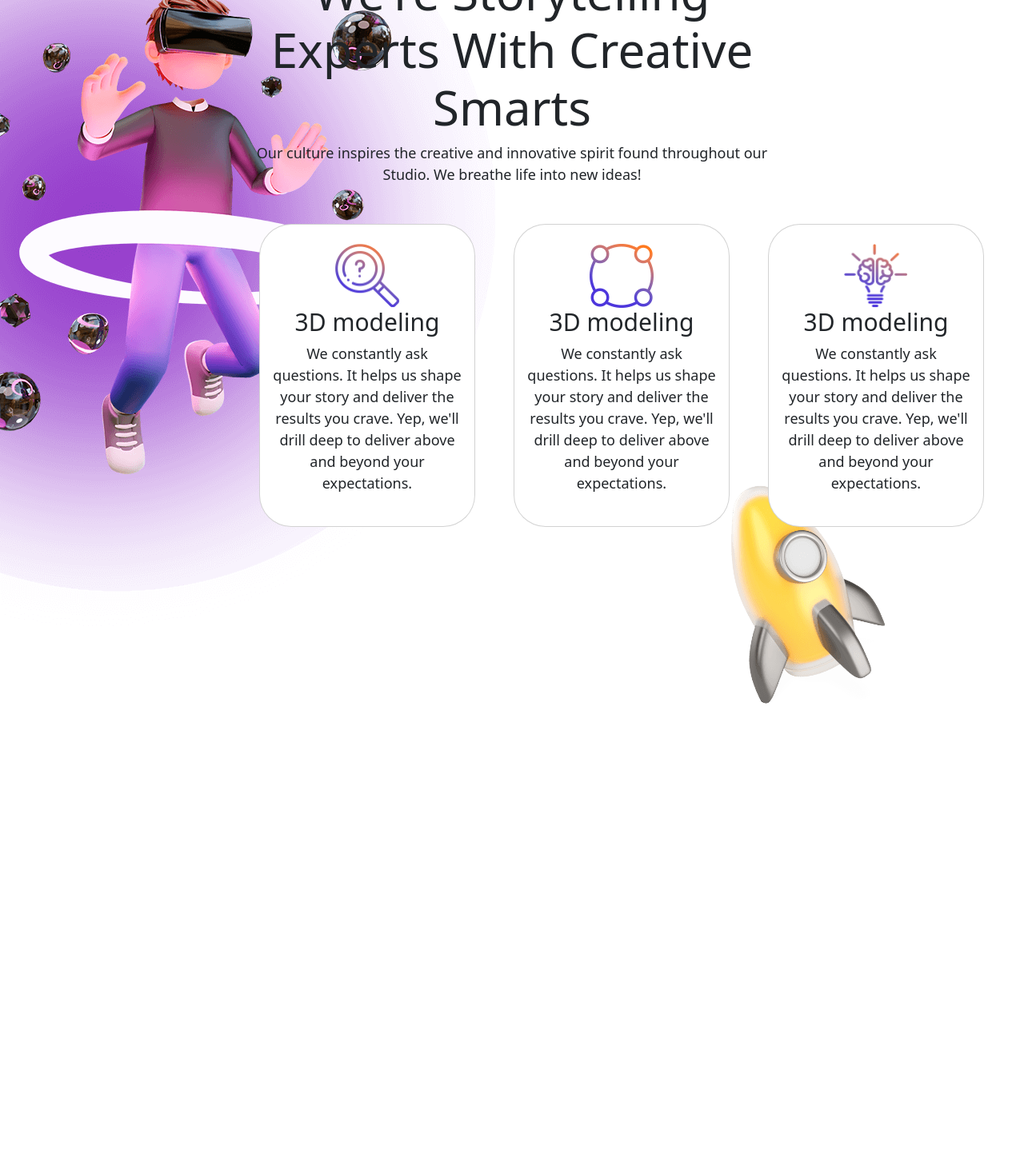
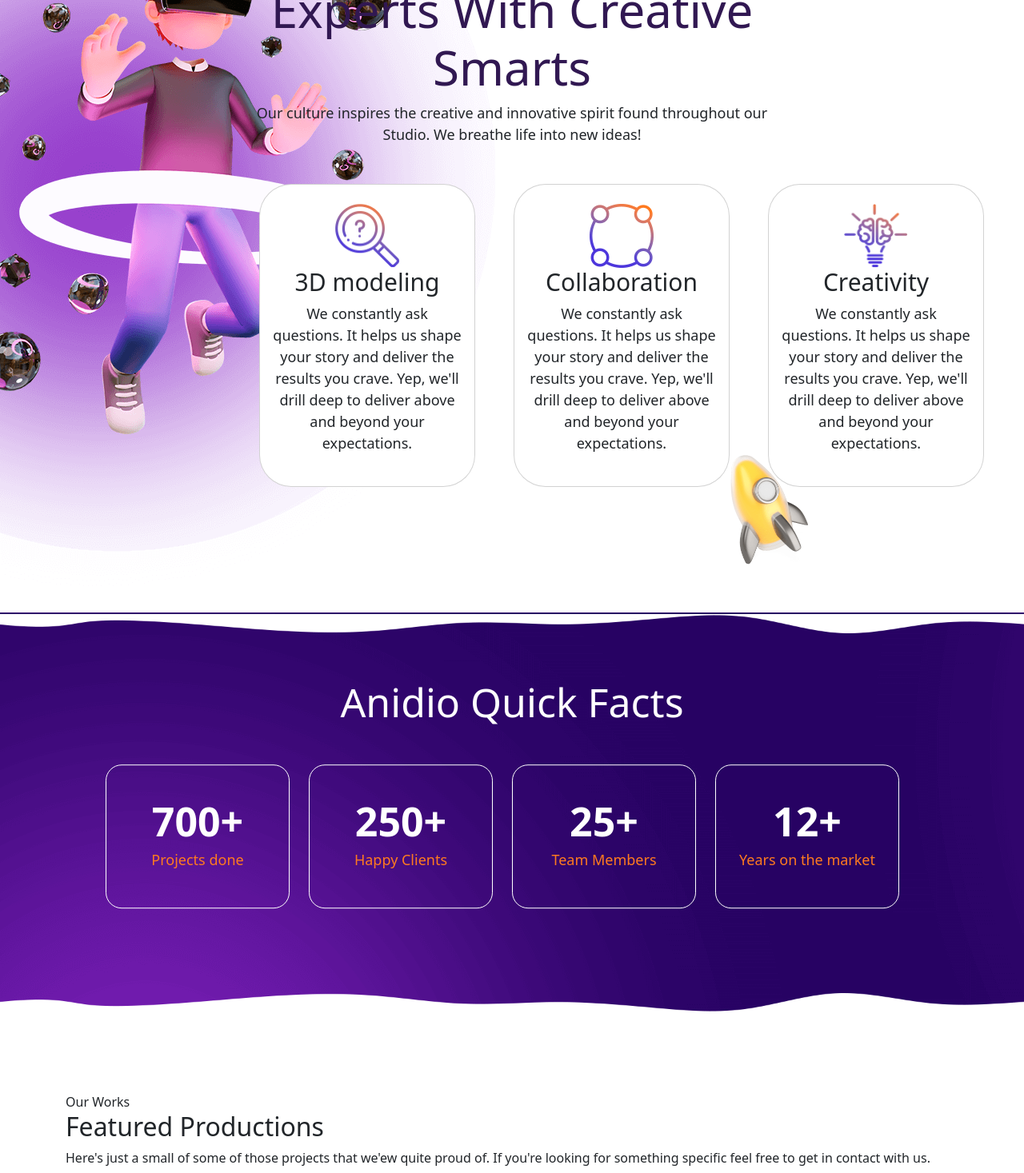
Before and after one commit to AndreaRaguso/proj-html-vuejs, a Vue app: page / in a window 1280 px wide. Shown: the part 1330-2797 px from the top of the page at 80% size. Before the commit the page ends 2246 px from the top, so only its background shows below. Built offline with nearby package versions, Linux system fonts and the light colour scheme.

Commit message:
section counter finita

```diff
--- /dev/null
+++ b/src/components/AppCount.vue
@@ -0,0 +1,54 @@
+<script>
+
+export default {
+    name: 'AppCount',
+    data() {
+        return {
+
+        }
+    },
+}
+
+</script>
+
+<template>
+
+    <section id="counter">
+        <div class=" position-relative">
+            <div class=" position-absolute">
+                <img class="w-100" src="../assets/img/shape-top.png" alt="shapetop">
+            </div>
+            <div class="count">
+                <div class="content">
+                    <h1 class="text-center">Anidio Quick Facts</h1>
+                    <div class="d-flex my-5">
+                        <div class="card-count me-4">
+                            <h1><span id="n1"></span>+</h1>
+                            <h5>Projects done</h5>
+                        </div>
+                        <div class="card-count me-4">
+                            <h1><span id="n2"></span>+</h1>
+                            <h5>Happy Clients</h5>
+                        </div>
+                        <div class="card-count me-4">
+                            <h1><span id="n3"></span>+</h1>
+                            <h5>Team Members</h5>
+                        </div>
+                        <div class="card-count me-4">
+                            <h1><span id="n4"></span>+</h1>
+                            <h5>Years on the market</h5>
+                        </div>
+                    </div>
+                </div>
+            </div>
+            <div class="position-absolute shape-b">
+                <img class="w-100" src="../assets/img/shape-bottom.png" alt="shapebottom">
+            </div>
+        </div>
+    </section>
+
+</template>
+
+<style lang="scss" scoped>
+
+</style>
--- a/src/components/AppMain.vue
+++ b/src/components/AppMain.vue
@@ -1,7 +1,16 @@
 <script>
+
+import AppSmart from '../components/AppSmart.vue';
+import AppCount from '../components/AppCount.vue';
+import AppWorks from '../components/AppWorks.vue';
 
 export default {
     name: 'AppMain',
+    components: {
+        AppSmart,
+        AppCount,
+        AppWorks,
+    },
     data() {
         return {
 
@@ -13,43 +22,9 @@ export default {
 
 <template>
 
-    <section id="smart" class="d-flex position-relative">
-        <div class=" position-absolute smart-man">
-            <img src="../assets/img/smart.png" alt="smart">
-        </div>
-        <div class="container-lg d-flex justify-content-center">
-            <div class="text-center text-smart">
-                <h5>Our Love For Animation</h5>
-                <h2>We're Storytelling Experts With Creative Smarts</h2>
-                <p class="mb-5">Our culture inspires the creative and innovative spirit found throughout our Studio. We
-                    breathe life
-                    into new ideas!</p>
-                <div class="d-flex position-absolute">
-                    <div class="card py-4 px-3 mx-4">
-                        <img src="../assets/img/smart1.png" class="mx-auto" alt="smart1">
-                        <h1>3D modeling</h1>
-                        <p>We constantly ask questions. It helps us shape your story and deliver the results you crave.
-                            Yep, we'll drill deep to deliver above and beyond your expectations.</p>
-                    </div>
-                    <div class="card py-4 px-3 mx-4">
-                        <img src="../assets/img/smart2.png" class="mx-auto" alt="smart2">
-                        <h1>3D modeling</h1>
-                        <p>We constantly ask questions. It helps us shape your story and deliver the results you crave.
-                            Yep, we'll drill deep to deliver above and beyond your expectations.</p>
-                    </div>
-                    <div class="card py-4 px-3 mx-4">
-                        <img src="../assets/img/smart3.png" class="mx-auto" alt="smart3">
-                        <h1>3D modeling</h1>
-                        <p>We constantly ask questions. It helps us shape your story and deliver the results you crave.
-                            Yep, we'll drill deep to deliver above and beyond your expectations.</p>
-                    </div>
-                </div>
-            </div>
-        </div>
-        <div class="position-absolute smart-4">
-            <img src="../assets/img/smart4.png" alt="smart4">
-        </div>
-    </section>
+    <AppSmart />
+    <AppCount />
+    <AppWorks />
 
 </template>
 
--- /dev/null
+++ b/src/components/AppSmart.vue
@@ -0,0 +1,58 @@
+<script>
+
+export default {
+    name: 'AppSmart',
+    data() {
+        return {
+
+        }
+    },
+}
+
+</script>
+
+<template>
+
+    <section id="smart" class="d-flex position-relative">
+        <div class=" position-absolute smart-man">
+            <img src="../assets/img/smart.png" alt="smart">
+        </div>
+        <div class="container-lg d-flex justify-content-center">
+            <div class="text-center text-smart">
+                <h5>Our Love For Animation</h5>
+                <h2>We're Storytelling Experts With Creative Smarts</h2>
+                <p class="mb-5">Our culture inspires the creative and innovative spirit found throughout our Studio. We
+                    breathe life
+                    into new ideas!</p>
+                <div class="d-flex position-absolute">
+                    <div class="card py-4 px-3 mx-4">
+                        <img src="../assets/img/smart1.png" class="mx-auto" alt="smart1">
+                        <h1>3D modeling</h1>
+                        <p>We constantly ask questions. It helps us shape your story and deliver the results you crave.
+                            Yep, we'll drill deep to deliver above and beyond your expectations.</p>
+                    </div>
+                    <div class="card py-4 px-3 mx-4">
+                        <img src="../assets/img/smart2.png" class="mx-auto" alt="smart2">
+                        <h1>Collaboration</h1>
+                        <p>We constantly ask questions. It helps us shape your story and deliver the results you crave.
+                            Yep, we'll drill deep to deliver above and beyond your expectations.</p>
+                    </div>
+                    <div class="card py-4 px-3 mx-4">
+                        <img src="../assets/img/smart3.png" class="mx-auto" alt="smart3">
+                        <h1>Creativity</h1>
+                        <p>We constantly ask questions. It helps us shape your story and deliver the results you crave.
+                            Yep, we'll drill deep to deliver above and beyond your expectations.</p>
+                    </div>
+                </div>
+            </div>
+        </div>
+        <div class="position-absolute smart-4">
+            <img class="w-50" src="../assets/img/smart4.png" alt="smart4">
+        </div>
+    </section>
+
+</template>
+
+<style lang="scss" scoped>
+
+</style>
--- /dev/null
+++ b/src/components/AppWorks.vue
@@ -0,0 +1,28 @@
+<script>
+
+export default {
+    name: 'AppWorks',
+    data() {
+        return {
+
+        }
+    },
+}
+
+</script>
+
+<template>
+
+    <section id="works">
+        <div class="container-lg">
+            <div>Our Works</div>
+            <h2>Featured Productions</h2>
+            <p>Here's just a small of some of those projects that we'ew quite proud of. If you're looking for something specific feel free to get in contact with us.</p>
+        </div>
+    </section>
+
+</template>
+
+<style lang="scss" scoped>
+
+</style>
--- a/src/styles/partials/AppHeader.scss
+++ b/src/styles/partials/AppHeader.scss
@@ -118,12 +118,11 @@ header {
     z-index: 10;
     width: 100%;
     position: relative;
-    padding-bottom: 200px;
 }
 
 .play-middle{
     position: absolute;
-    transform: translate(-50%,-50%);
+    transform: translate(-50%, -50%);
     top: 50%;
     left: 50%;
     color: white;
--- a/src/styles/partials/AppMain.scss
+++ b/src/styles/partials/AppMain.scss
@@ -1,50 +1,179 @@
-.smart-man{
+.smart-man {
     top: -180px;
     left: 0;
     z-index: 2;
 }
-.smart-4{
-    bottom: 35px;
+
+.smart-4 {
+    bottom: 60px;
     right: 170px;
     z-index: 2;
 }
 
-#smart{
-    height: 1000px;
+#smart {
+    height: 900px;
+    margin-top: 300px;
 }
 
-.text-smart{
+.text-smart {
     width: 680px;
     z-index: 3;
 }
 
-.text-smart h5{
+.text-smart h5 {
     font-size: 25px;
+    color: #5e49df;
 }
 
-.text-smart h2{
+.text-smart h2 {
     font-size: 60px;
+    color: #311852;
 }
 
 .text-smart p {
     font-size: 18px;
 }
 
-.card{
+.card {
     height: 360px;
     width: 270px;
     border-radius: 40px !important;
 }
 
-.card h1{
+.card h1 {
     font-size: 30px;
 }
 
-.card p{
+.card p {
     font-size: 18px;
 }
 
-.card img{
+.card img {
     width: 80px;
     height: 80px;
 }
+
+#counter{
+    margin-bottom: 100px;
+}
+
+.count {
+    background-image: url(assets/img/preloader.png);
+    height: 500px;
+    width: 100%;
+}
+
+.card-count{
+    text-align: center;
+    border: 1px solid white;
+    padding: 40px 0;
+    width: 230px;
+    border-radius: 20px;
+}
+
+.card-count h1{
+    font-weight: bold;
+    font-size: 50px;
+}
+
+.card-count h5{
+    font-size: 18px;
+    color: #ff7a1f;
+}
+
+.content {
+    position: absolute;
+    top: 50%;
+    left: 50%;
+    transform: translate(-50%, -50%);
+    color: white;
+}
+
+.content h1{
+    font-size: 50px;
+}
+
+.shape-b {
+    bottom: 0;
+}
+
+
+
+
+
+
+
+
+
+
+//Animated counters
+
+@property --num1 {
+    syntax: "<integer>";
+    initial-value: 0;
+    inherits: false;
+  }
+
+  @property --num2 {
+    syntax: "<integer>";
+    initial-value: 0;
+    inherits: false;
+  }
+
+  @property --num3 {
+    syntax: "<integer>";
+    initial-value: 0;
+    inherits: false;
+  }
+  @property --num4 {
+    syntax: "<integer>";
+    initial-value: 0;
+    inherits: false;
+  }
+
+  .card-count #n1 {
+    counter-reset: num1 var(--num1);
+    font-weight: bold;
+    animation: animate 2s forwards ease;
+  }
+
+  .card-count #n1:before {
+    content: counter(num1);
+  }
+
+  .card-count #n2 {
+    counter-reset:  num2 var(--num2);
+    font-weight: bold;
+    animation: animate 2s forwards ease;
+  }
+
+  .card-count #n2:before {
+    content: counter(num2);
+  }
+  .card-count #n3 {
+    counter-reset:  num3 var(--num3);
+    font-weight: bold;
+    animation: animate 2s forwards ease;
+  }
+
+  .card-count #n3:before {
+    content: counter(num3);
+  }
+  .card-count #n4 {
+    counter-reset: num4 var(--num4);
+    font-weight: bold;
+    animation: animate 2s forwards ease;
+  }
+
+  .card-count #n4:before {
+    content: counter(num4);
+  }
+
+  @keyframes animate {
+    to {
+      --num1: 700;
+      --num2: 250;
+      --num3: 25;
+      --num4: 12;
+    }
+  }
```
